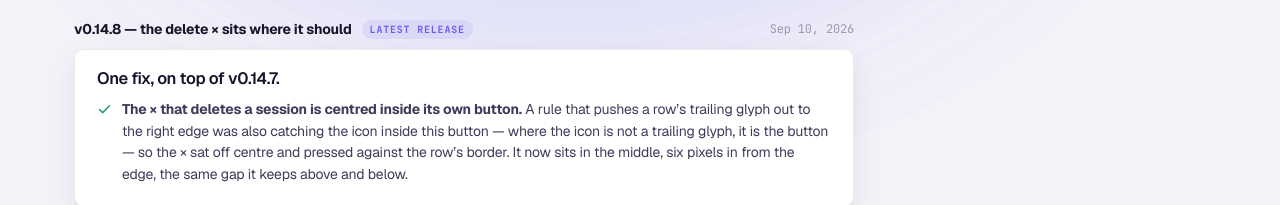
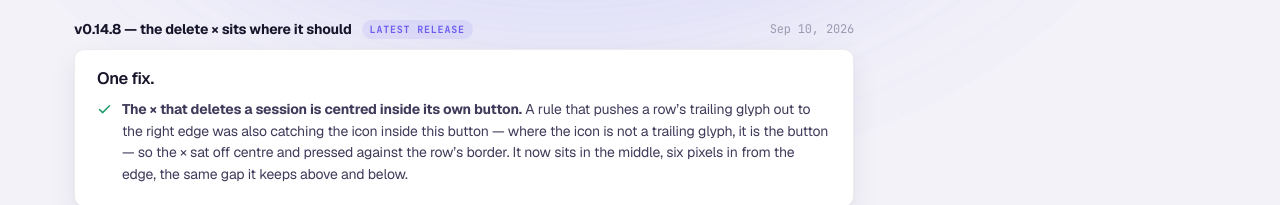
Before and after one commit to agenthubapp/agenthubapp.github.io, a plain HTML site: page changelog.html in a window 1280 px wide. Shown: the part 304-509 px from the top of the page. Drawn offline with nearby package versions, Linux system fonts and the light colour scheme.

Commit message:
site: a changelog entry stands on its own, without naming the release before it
Co-Authored-By: Claude Opus 5 (1M context) <noreply@anthropic.com>

```diff
--- a/changelog.html
+++ b/changelog.html
@@ -85,7 +85,7 @@
             <span class="rel-date">Sep 10, 2026</span>
           </div>
           <div class="rel-card">
-            <h3>One fix, on top of v0.14.7.</h3>
+            <h3>One fix.</h3>
             <ul class="rel-list">
               <li><svg aria-hidden="true"><use href="#i-check"/></svg><span><b>The &times; that deletes a session is centred inside its own button.</b> A rule that pushes a row&rsquo;s trailing glyph out to the right edge was also catching the icon inside this button &mdash; where the icon is not a trailing glyph, it is the button &mdash; so the &times; sat off centre and pressed against the row&rsquo;s border. It now sits in the middle, six pixels in from the edge, the same gap it keeps above and below.</span></li>
             </ul>
```
